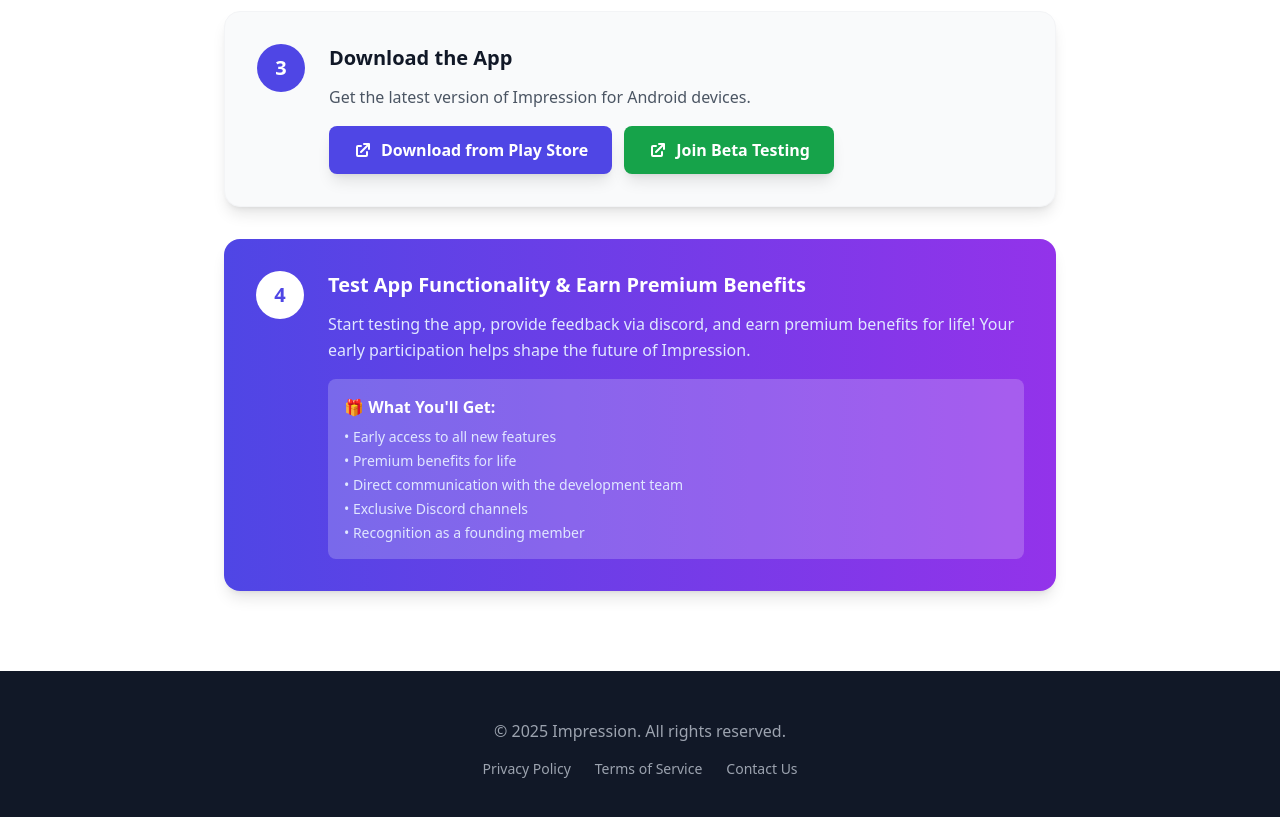
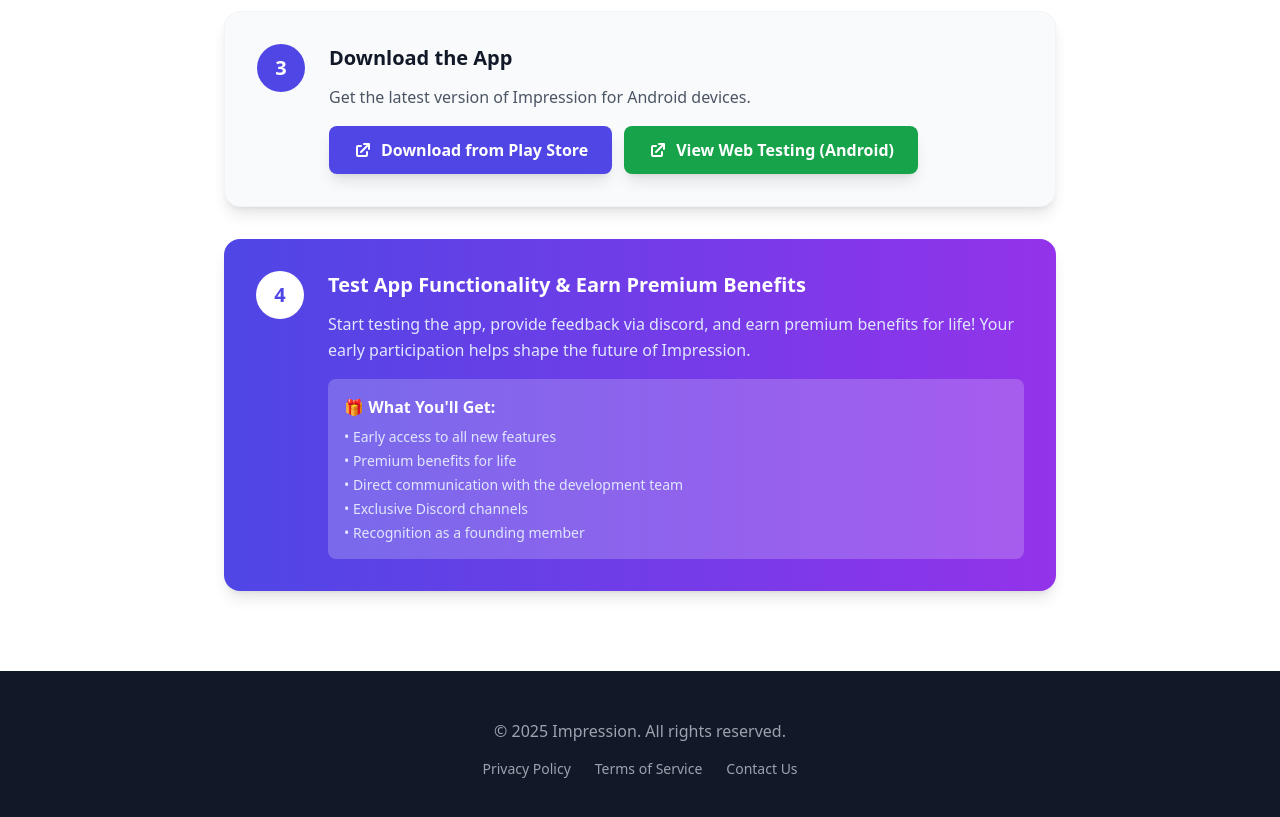
Before and after one commit to Jaiparmar940/Impression-legal, a plain HTML site: page index.html in a window 1280 px wide. Shown: the part 5060-5877 px from the top of the page. Drawn offline with nearby package versions, Linux system fonts and the light colour scheme.

Commit message:
renamed buttons

```diff
--- a/index.html
+++ b/index.html
@@ -746,7 +746,7 @@
                                          <path d="M11 3a1 1 0 100 2h2.586l-6.293 6.293a1 1 0 101.414 1.414L15 6.414V9a1 1 0 102 0V4a1 1 0 00-1-1h-5z"/>
                                          <path d="M5 5a2 2 0 00-2 2v8a2 2 0 002 2h8a2 2 0 002-2v-3a1 1 0 10-2 0v3H5V7h3a1 1 0 000-2H5z"/>
                                      </svg>
-                                     Join Beta Testing
+                                     View Web Testing (Android)
                                  </a>
                              </div>
                          </div>
```
